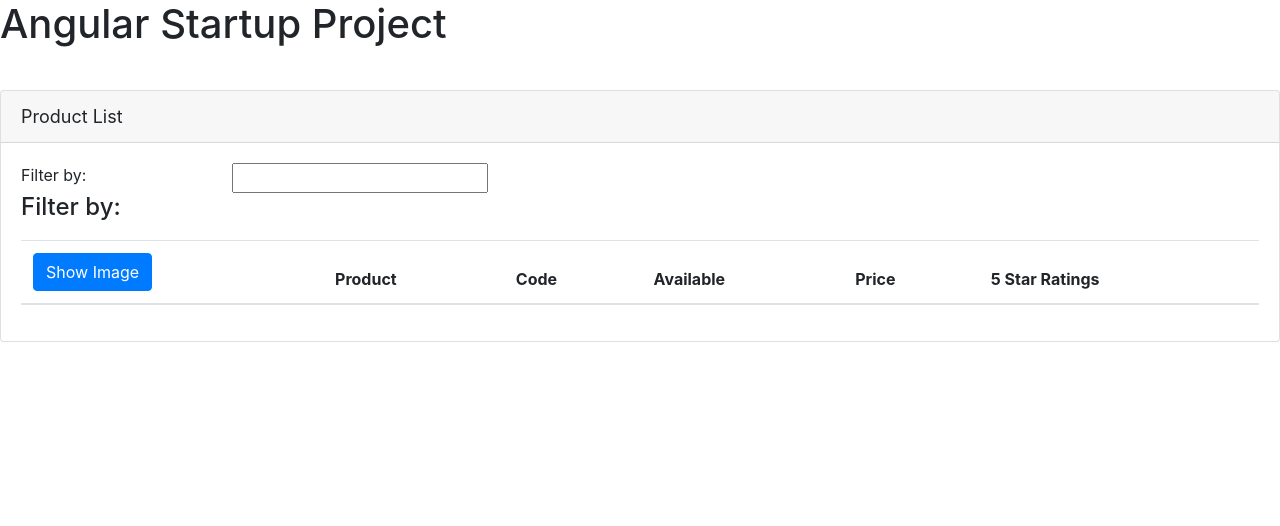
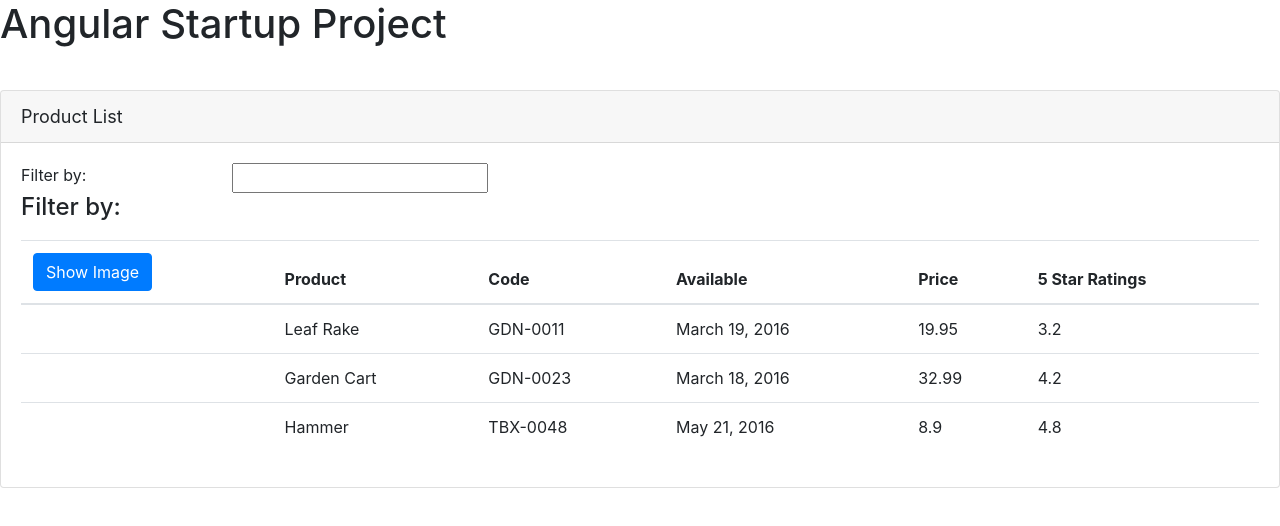
Before and after one commit to zachion/Angular-GettingStarted, an Angular app: page / in a window 1280 px wide. Shown: the top 526 px of the page. Built offline with nearby package versions, Linux system fonts and the light colour scheme.

Commit message:
added product-list interpolation and directives

```diff
--- a/src/app/products/product-list.component.html
+++ b/src/app/products/product-list.component.html
@@ -15,13 +15,13 @@
             </div>
         </div>
         <div class='table-responsive'>
-            <table class='table'>
+            <table class='table' *ngIf='products && products.length' >
                 <thead>
                     <tr>
                         <th>
                             <button class='btn btn-primary'>
-                            Show Image
-                        </button>
+                                Show Image
+                            </button>
                         </th>
                         <th>Product</th>
                         <th>Code</th>
@@ -31,6 +31,14 @@
                         </tr>
                 </thead>
                 <tbody>
+                    <tr *ngFor='let product of products'>
+                        <td></td>
+                        <td>{{ product.productName }}</td>
+                        <td>{{ product.productCode }}</td>
+                        <td>{{ product.releaseDate }}</td>
+                        <td>{{ product.price }}</td>
+                        <td>{{ product.starRating }}</td>
+                    </tr>
                 </tbody>
             </table>
         </div>
--- a/src/app/products/product-list.component.ts
+++ b/src/app/products/product-list.component.ts
@@ -7,4 +7,36 @@
 
 export class ProductListComponent {
     pageTitle = 'Product List';
+    products: any[] = [
+        {
+            'productId': 1,
+            'productName': 'Leaf Rake',
+            'productCode': 'GDN-0011',
+            'releaseDate': 'March 19, 2016',
+            'description': 'Leaf rake with 48-inch wooden handle.',
+            'price': 19.95,
+            'starRating': 3.2,
+            'imageUrl': 'https://openclipart.org/image/300px/svg_to_png/26215/Anonymous_Leaf_Rake.png'
+          },
+          {
+            'productId': 2,
+            'productName': 'Garden Cart',
+            'productCode': 'GDN-0023',
+            'releaseDate': 'March 18, 2016',
+            'description': '15 gallon capacity rolling garden cart',
+            'price': 32.99,
+            'starRating': 4.2,
+            'imageUrl': 'https://openclipart.org/image/300px/svg_to_png/58471/garden_cart.png'
+          },
+          {
+            'productId': 5,
+            'productName': 'Hammer',
+            'productCode': 'TBX-0048',
+            'releaseDate': 'May 21, 2016',
+            'description': 'Curved claw steel hammer',
+            'price': 8.9,
+            'starRating': 4.8,
+            'imageUrl': 'https://openclipart.org/image/300px/svg_to_png/73/rejon_Hammer.png'
+          }
+    ];
 }
```
